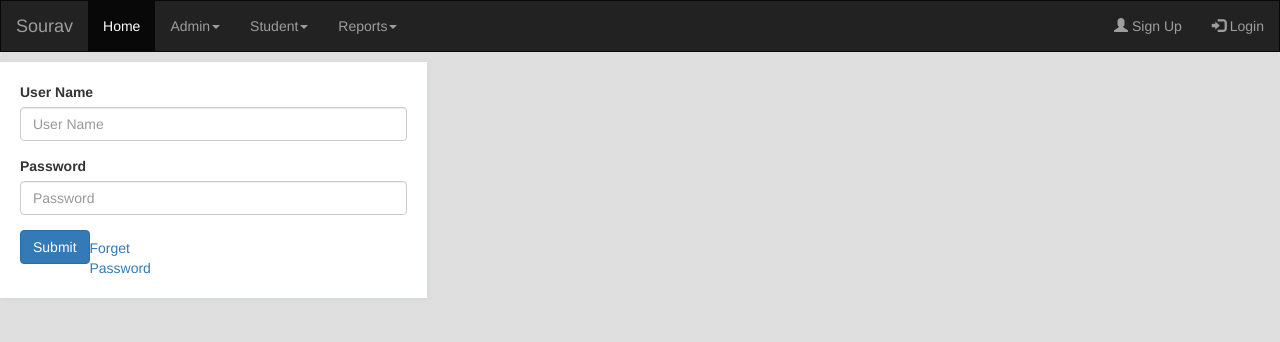
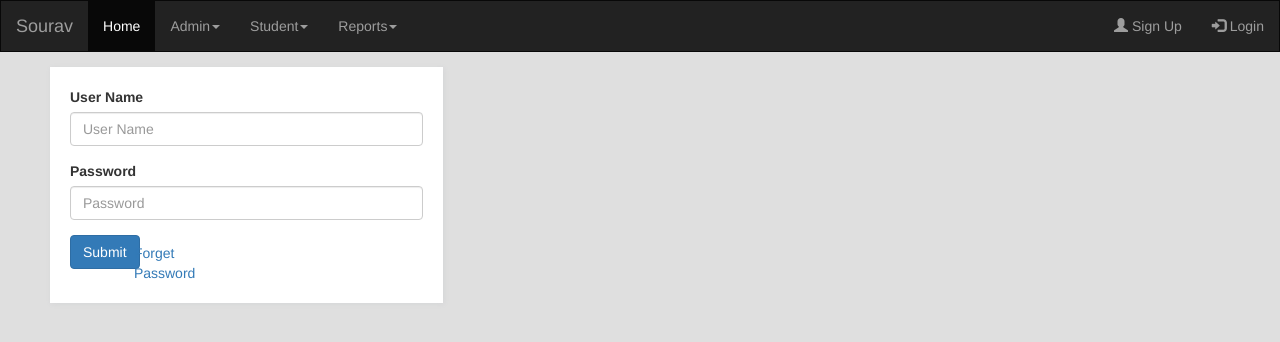
Before and after one commit to imoitra007/SouravMusicSchool, an Angular app in the folder my-dream-app/: page / in a window 1280 px wide. Shown: the top 342 px of the page. Built offline with nearby package versions, Linux system fonts and the light colour scheme.

Commit message:
Ui Changes for body style

```diff
--- a/my-dream-app/src/app/app.component.html
+++ b/my-dream-app/src/app/app.component.html
@@ -1,9 +1,10 @@
-<!-- Menu Component -->
-<app-menu></app-menu>
+  <!-- Menu Component -->
+  <app-menu></app-menu>
 <div class="container-fluid">
-  <div class="row mt-10">
-      <!-- Login Component   -->
-      <app-login></app-login>
-   </div>
-
+    <div class="body-content">
+        <div class="row">
+            <!-- Login Component   -->
+            <app-login></app-login>
+          </div>
+    </div>
 </div>
--- a/my-dream-app/src/styles.css
+++ b/my-dream-app/src/styles.css
@@ -20,3 +20,10 @@
     background: #fff;
     box-shadow: 1px 1px 5px rgba(126,142,159,0.1);
 }
+
+.body-content {
+    padding-left: 0 !important;
+    padding-right: 0 !important;
+    max-width: 92%;
+    margin: 15px 4% 52px 4%;
+}
```
